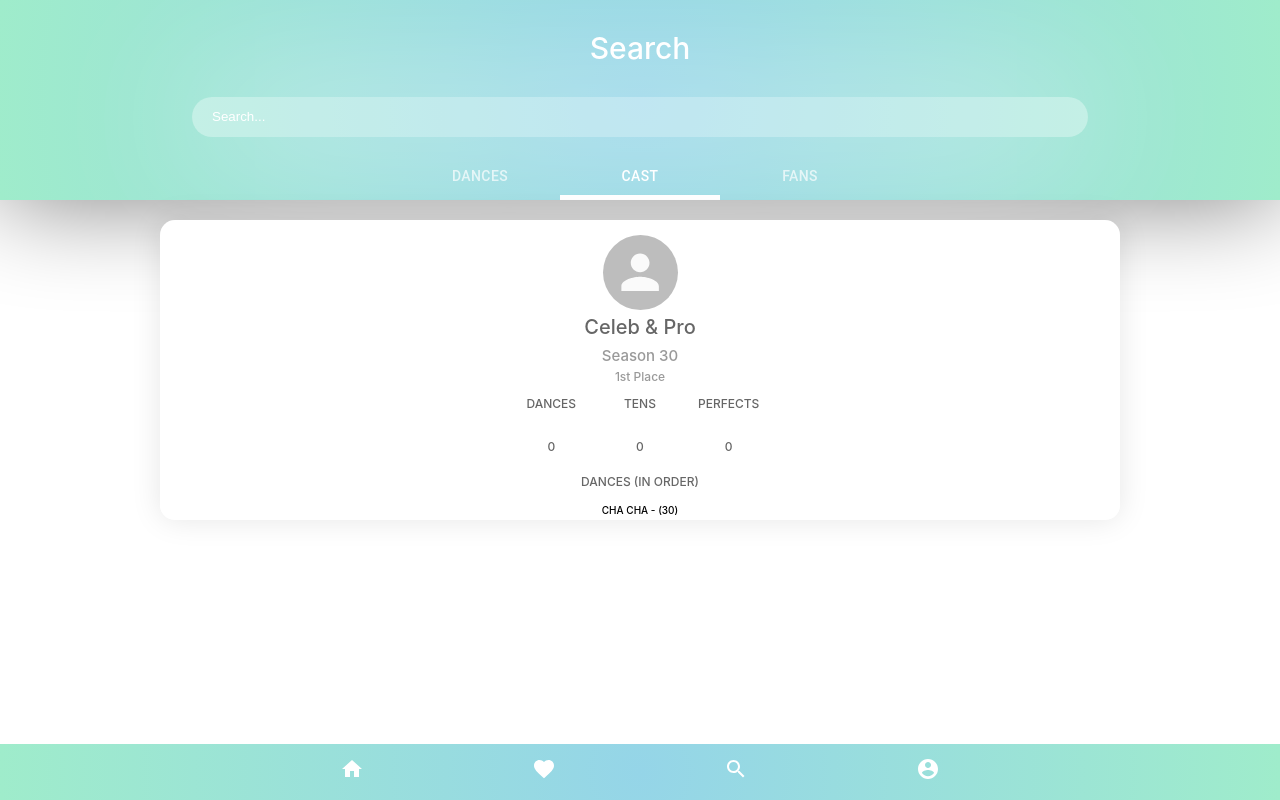
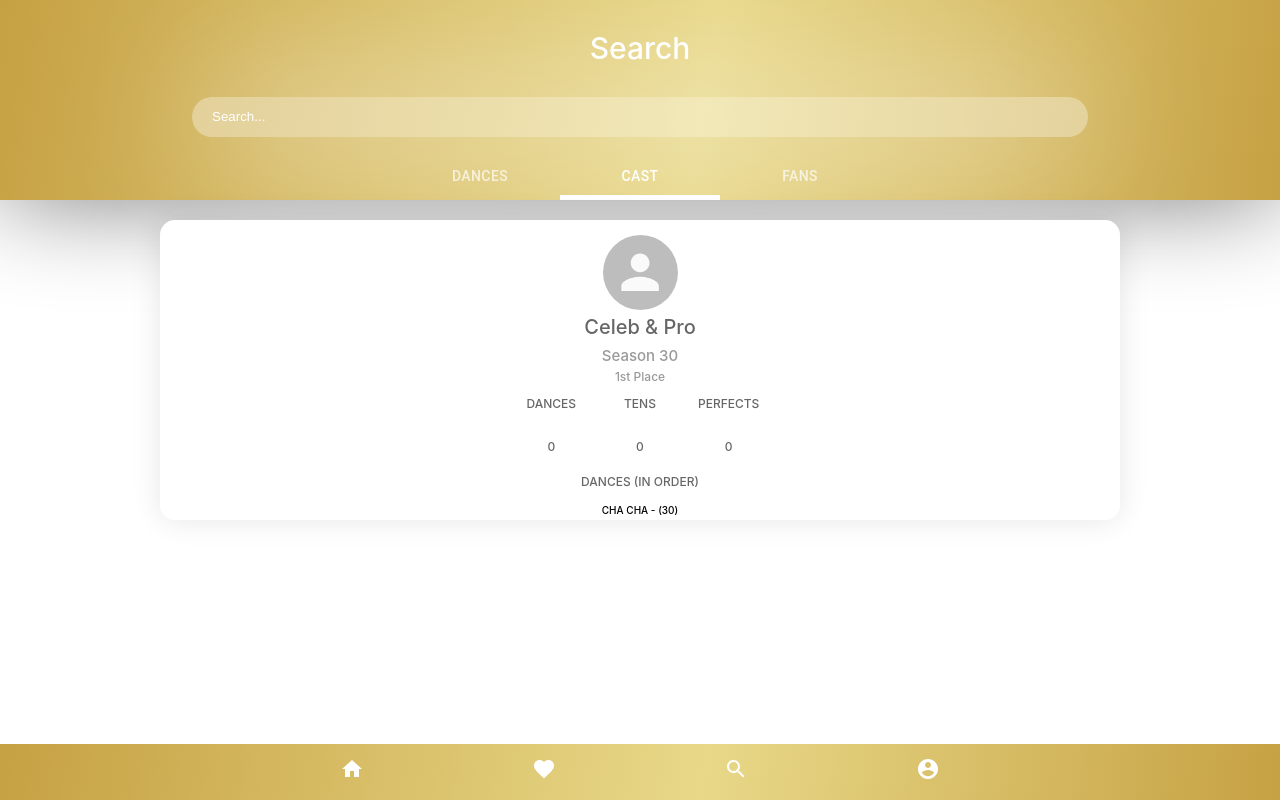
Before and after one commit to perezsamantha/dwts-app, a React (Create React App) app in the folder dwts-app/client/: page /search/cast in a window 1280 px wide. Built offline with nearby package versions, Linux system fonts and the light colour scheme.

Commit message:
onclick profile cards on fans page

```diff
--- a/dwts-app/client/src/components/BottomNavBar/BottomNavBar.js
+++ b/dwts-app/client/src/components/BottomNavBar/BottomNavBar.js
@@ -12,8 +12,8 @@ const useStyles = makeStyles({
         position: 'fixed',
         bottom: 0,
         zIndex: 10,
-        background: "rgb(149,213,232)",
-        background: "radial-gradient(circle, rgba(149,213,232,1) 0%, rgba(159,236,203,1) 100%)",
+        background: "rgb(198,161,67)",
+background: "linear-gradient(99deg, rgba(198,161,67,1) 0%, rgba(232,216,136,1) 55%, rgba(198,161,67,1) 100%)",
         color: "white",
         //padding: '0 1em'
     },
--- a/dwts-app/client/src/components/Cards/ProfileCard.js
+++ b/dwts-app/client/src/components/Cards/ProfileCard.js
@@ -1,8 +1,8 @@
 import React, { Component } from 'react';
 import styled from 'styled-components';
-import { Avatar, withStyles } from '@material-ui/core';
+import { Avatar, makeStyles } from '@material-ui/core';
 
-const useStyles = ({
+const useStyles = makeStyles({
     avi: {
         width: "75px",
         height: "75px",
@@ -11,18 +11,15 @@ const useStyles = ({
     }
 })
 
-class ProfileCard extends Component {
-    render() {
-        const { classes } = this.props;
-
-        return (
-            <Container>
-                <Avatar className={classes.avi} alt="default" />
-                <Username>@username</Username>
-            </Container>
-        );
-    };
-};
+function ProfileCard(props) {
+    const classes = useStyles();
+    return (
+        <Container>
+            <Avatar className={classes.avi} alt="default" />
+            <Username>@{props.user}</Username>
+        </Container>
+    );
+}
 
 const Container = styled.div`
     width: 70%;
@@ -31,7 +28,7 @@ const Container = styled.div`
     margin: 1em auto;
     display: flex;
     flex-direction: column;
-    position: absolute;
+    position: relative;
     align-items: center;
     background: white;
     border: none;
@@ -46,4 +43,4 @@ const Username = styled.h4`
 `;
 
 //export default ProfileCard;
-export default withStyles(useStyles)(ProfileCard);
+export default ProfileCard;
--- a/dwts-app/client/src/components/Previews/FansPreview.js
+++ b/dwts-app/client/src/components/Previews/FansPreview.js
@@ -18,7 +18,7 @@ function FansPreview(props) {
     // eventually need to bring in src file for avi
 
     return (
-        <Container>
+        <Container onClick={props.openProfile}>
             <Avatar className={classes.avi} alt="default" />
             <Text>@{props.user}</Text>
         </Container>
--- a/dwts-app/client/src/components/Search/Fans.js
+++ b/dwts-app/client/src/components/Search/Fans.js
@@ -22,11 +22,23 @@ function Fans(props) {
         dispatch(searchfans(input));
     }, []);
 
+    const [currentUser, setCurrentUser] = useState(null);
+    const [isOpen, setIsOpen] = useState(false);
+
+    const openProfile = (id) => {
+        //console.log(id);
+        setCurrentUser(id);
+        setIsOpen(wasOpen => !wasOpen);
+    }
+
     return (
         <Container>
             <Spacer />
             {fans.map((fan) => (
-                <FansPreview user={fan.email} />
+                <InnerContainer>
+                    <FansPreview user={fan.email} openProfile={() => openProfile(fan._id)}/>
+                    {isOpen && (fan._id == currentUser) && <ProfileCard user={fan.email}/> }
+                </InnerContainer>
             ))}
         </Container>
     )
@@ -45,4 +57,12 @@ const Spacer = styled.div`
     margin: 10px;
 `;
 
+const InnerContainer = styled.div`
+    //display: flex;
+    //flex-direction: column;
+    //margin: 0;
+    //padding: 0;
+    width: 100%;
+`;
+
 export default Fans;
--- a/dwts-app/client/src/pages/Search.js
+++ b/dwts-app/client/src/pages/Search.js
@@ -97,8 +97,8 @@ const InnerContainer = styled.div`
 const SearchContainer = styled.div`
     width: 100%;
     height: 200px;
-    background: rgb(149,213,232);
-    background: radial-gradient(circle, rgba(149,213,232,1) 0%, rgba(159,236,203,1) 100%);
+    background: rgb(198,161,67);
+background: linear-gradient(99deg, rgba(198,161,67,1) 0%, rgba(232,216,136,1) 55%, rgba(198,161,67,1) 100%);
     top: 0;
     position: relative;
     box-shadow: 0px 1px 100px grey;
```
